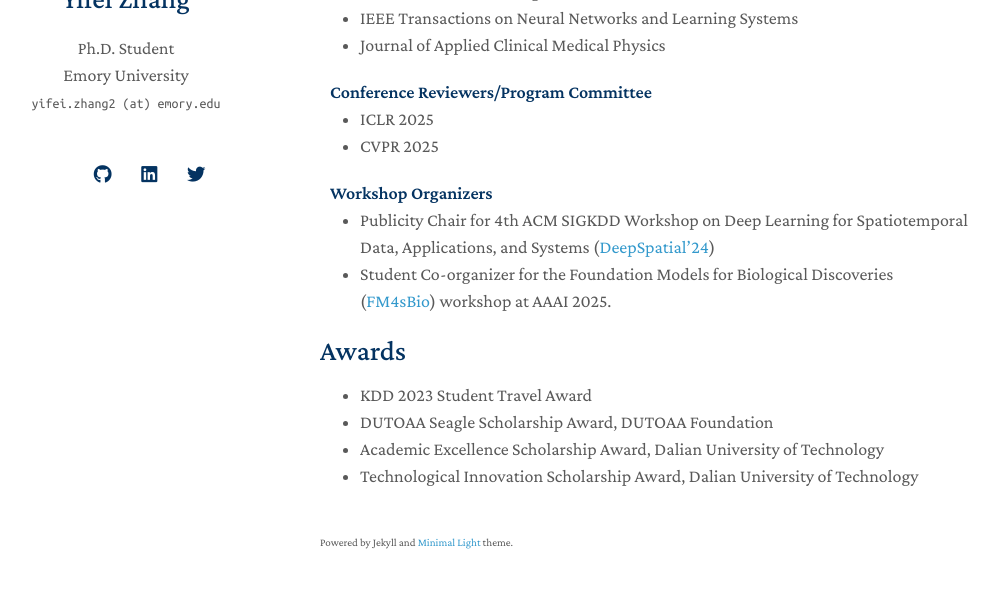
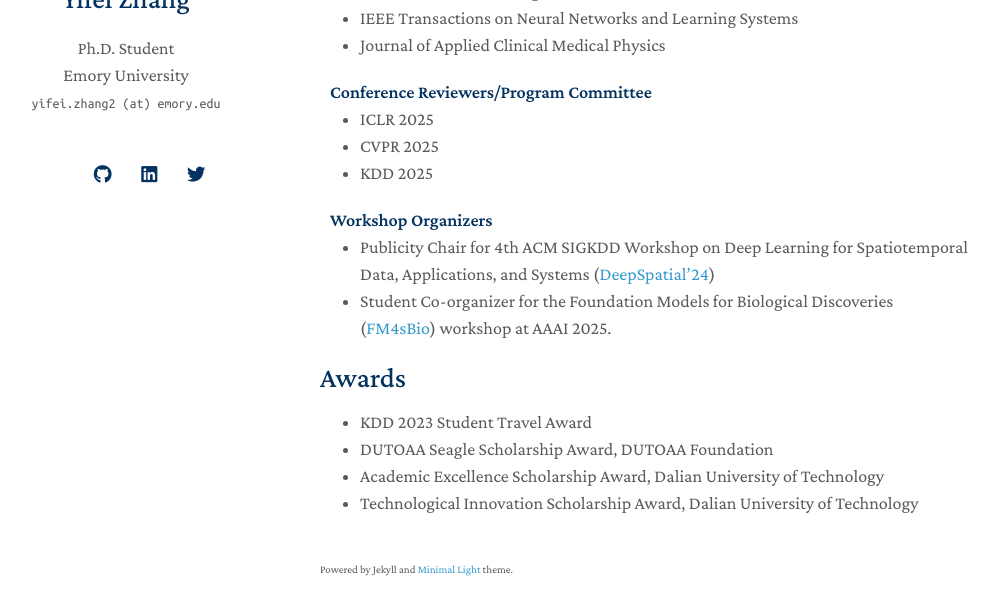
Before and after one commit to yifeizhangcs/yifeizhangcs.github.io, a Jekyll site: the page built from index.md, in a window 1280 px wide and 900 px high, scrolled down 3422 px, cut to the strip 249-864 px from the top of the window. Shown: the whole strip, without its empty margins (150-1149 px from the left). Built offline with Jekyll 4.4.1, drawn with Linux system fonts in a browser that asks for light colours; nearby versions of some CDN libraries; a style sheet for code colours, icons or effects is not loaded; our own code applies the rules of GitHub Pages for plain Markdown files.

Commit message:
Update services.md

```diff
--- a/_includes/services.md
+++ b/_includes/services.md
@@ -13,6 +13,7 @@
 <ul style="margin:0 0 20px;">
     <li>ICLR 2025</li>
     <li>CVPR 2025</li>
+    <li>KDD 2025</li>
 </ul>
 
 <h4 style="margin:0 10px 0;">Workshop Organizers</h4>
```
